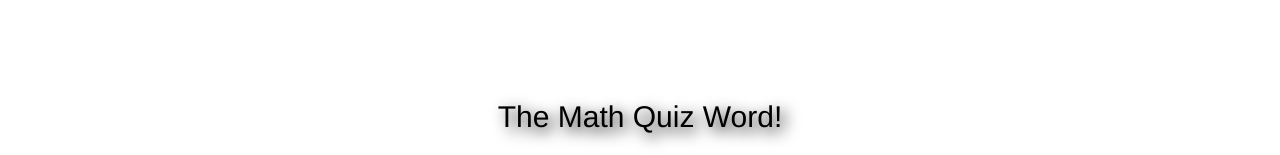
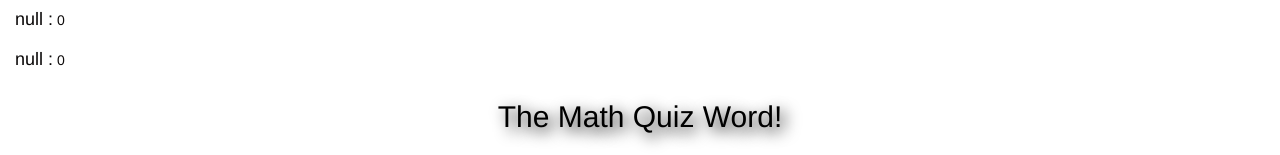
Before and after one commit to GalaxyWolfCloud/Maths-quiz, a plain HTML site: page game_page.html in a window 1280 px wide. Shown: the top 155 px of the page. Drawn offline with nearby package versions, Linux system fonts and the light colour scheme.

Commit message:
Add files via upload

```diff
--- a/style.css
+++ b/style.css
@@ -9,10 +9,10 @@
 #player1_name , #player2_name{
     display: inline-block;
     margin-left: 1.5rem;
-    color: #fff;
+    color: rgb(8, 6, 6);
 }
 span{
-    color: #fff;
+    color: rgb(14, 11, 11);
 }
 .bg{
     background-color: rgb(201, 48, 43);
```
